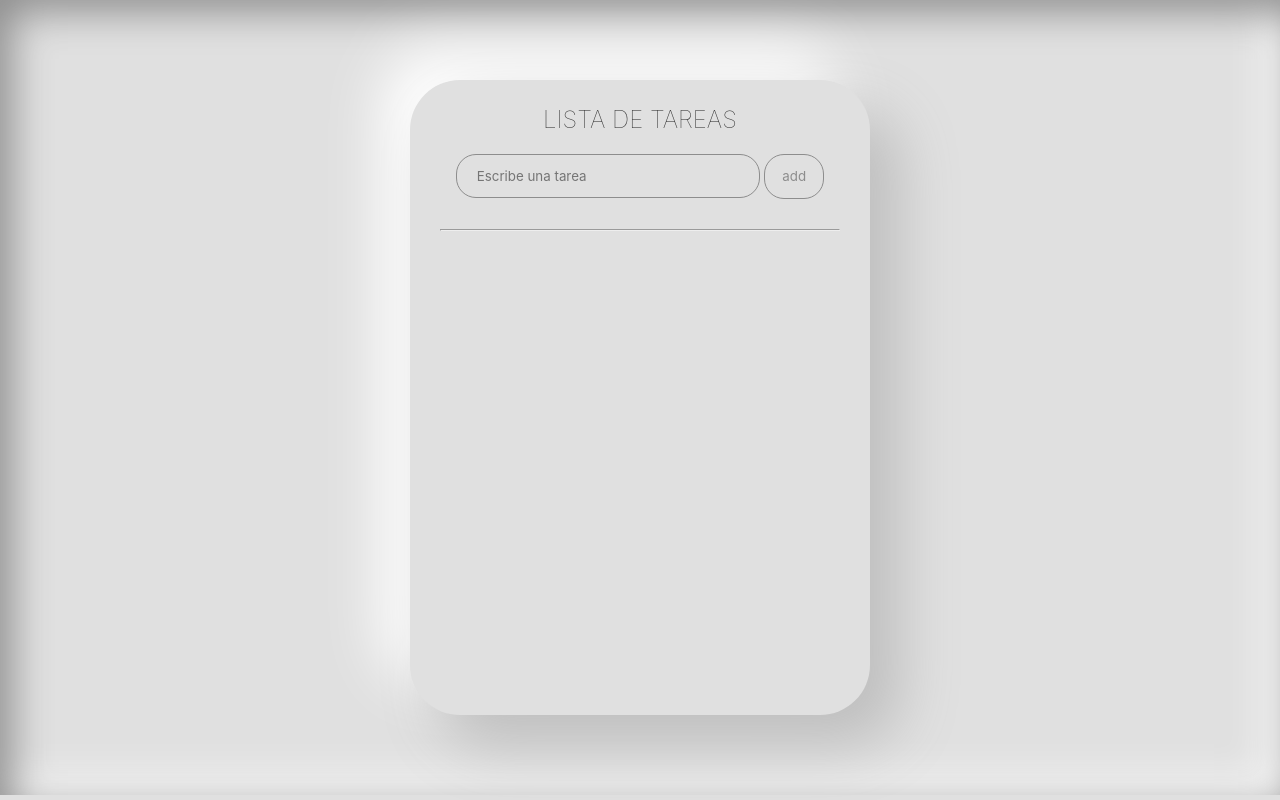
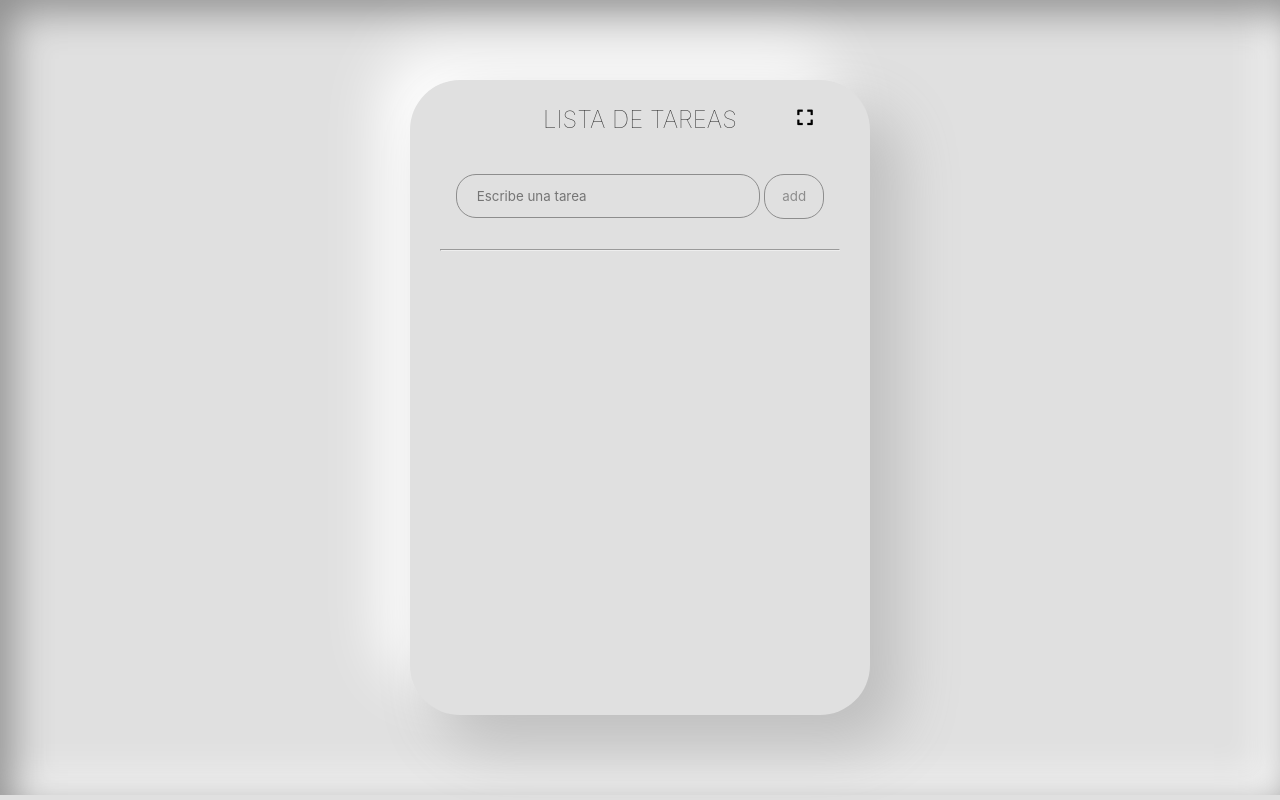
Before and after one commit to matias300nes/practico0, a plain HTML site: page v1/index.html in a window 1280 px wide. Drawn offline with Linux system fonts and the light colour scheme.

Commit message:
fullscreen button

```diff
--- a/v1/app.js
+++ b/v1/app.js
@@ -9,3 +9,13 @@ function add(){
     mylist.appendChild(Li)
     InputValue.value = null
 }
+
+function toggleFullscreen(button) {
+    if (!document.fullscreenElement) {
+        document.documentElement.requestFullscreen();
+        button.innerHTML = '<i class="fas fa-compress fa-lg"></i>';
+    } else if (document.exitFullscreen) {
+        document.exitFullscreen();
+        button.innerHTML = '<i class="fas fa-expand fa-lg"></i>';
+    }
+}
--- a/v1/index.html
+++ b/v1/index.html
@@ -12,6 +12,7 @@
 <body>
     <div class="todo-box">
         <h2 class="header">LISTA DE TAREAS</h2>
+        <button class="fullscreen" onClick="toggleFullscreen(this)"><i class="fas fa-expand fa-lg"></i></button>
         <form action="JavaScript:add()" class="form">
             <input type="text" id="textinput" placeholder="Escribe una tarea" maxlength="32" required>
             <button class="add-button" type="submit">add</button>
--- a/v1/styles.css
+++ b/v1/styles.css
@@ -123,6 +123,21 @@ html{
     100% { width: 90%; }
 }
 
+.fullscreen{
+    cursor: pointer;
+    border: 0;
+    padding: 0;
+    background-color: transparent;
+    position: relative;
+    top: -47px;
+    right: -165px;
+}
+
+.fullscreen:hover{
+    transition: 1s;
+    transform: scale(1.2, 1.2);
+}
+
 .btn{
     transition: 1s;
     border: 1px solid #8d8d8d;
```
